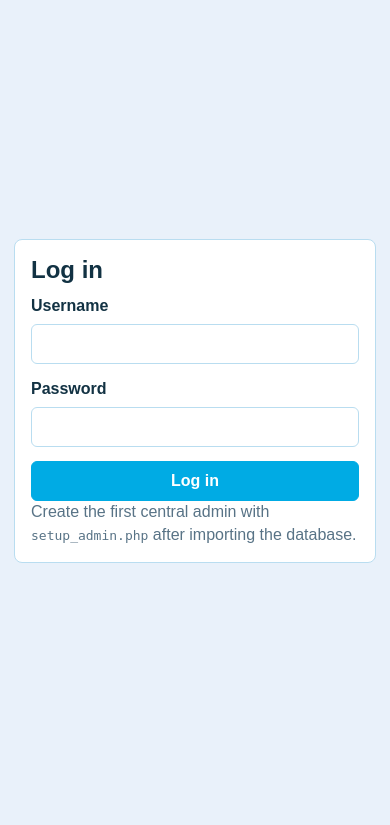
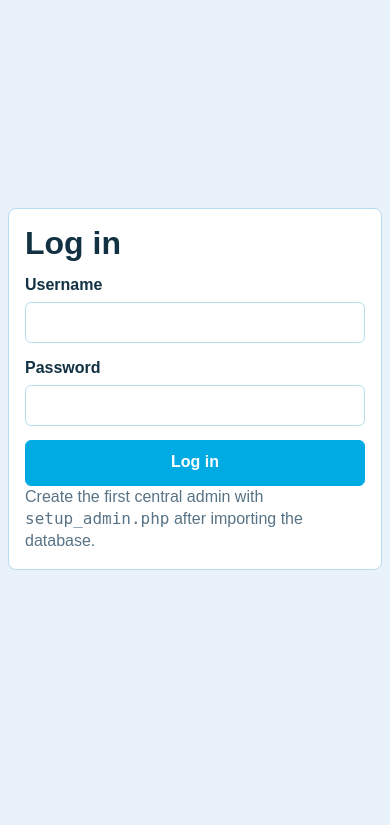
Before and after one commit to joamel01/Planning_chart, a PHP site: page /planner-en/login.php in a window 390 px wide. Shown: the top 825 px of the page. Run offline with PHP 8.4, Linux system fonts and the light colour scheme.

Commit message:
Improve mobile layout from phone screenshots

```diff
--- a/assets/app.css
+++ b/assets/app.css
@@ -19,6 +19,11 @@
 
 * {
     box-sizing: border-box;
+}
+
+html {
+    text-size-adjust: 100%;
+    -webkit-text-size-adjust: 100%;
 }
 
 body {
@@ -158,6 +163,11 @@ button:disabled {
     width: min(420px, 100%);
 }
 
+.panel {
+    overflow-x: auto;
+    -webkit-overflow-scrolling: touch;
+}
+
 .narrow-panel {
     max-width: 560px;
 }
@@ -166,6 +176,14 @@ h1,
 h2 {
     margin: 0 0 12px;
     line-height: 1.15;
+}
+
+h1 {
+    font-size: clamp(34px, 5vw, 48px);
+}
+
+h2 {
+    font-size: clamp(24px, 3vw, 34px);
 }
 
 .muted {
@@ -395,6 +413,10 @@ a:focus {
     border-collapse: collapse;
 }
 
+.planning-board.board-days-7 {
+    min-width: 820px;
+}
+
 .planning-board th,
 .planning-board td {
     border: 1px solid var(--line);
@@ -475,9 +497,28 @@ a:focus {
 }
 
 @media (max-width: 760px) {
+    .page {
+        width: min(100% - 20px, 1180px);
+        margin: 16px auto 40px;
+    }
+
+    h1 {
+        font-size: 34px;
+    }
+
+    h2 {
+        font-size: 25px;
+    }
+
+    .muted {
+        font-size: 18px;
+    }
+
     .section-head {
         align-items: stretch;
         flex-direction: column;
+        gap: 10px;
+        margin-bottom: 14px;
     }
 
     .nav,
@@ -491,10 +532,99 @@ a:focus {
 
     .stats-grid {
         grid-template-columns: repeat(2, minmax(0, 1fr));
+        gap: 8px;
+    }
+
+    .stat-card {
+        min-height: 76px;
+        padding: 12px;
+    }
+
+    .stat-card strong {
+        font-size: 26px;
     }
 
     .inline-form {
         flex-direction: column;
+    }
+
+    .flash {
+        margin-bottom: 12px;
+        padding: 10px 12px;
+        font-size: 15px;
+    }
+
+    .admin-actions {
+        gap: 8px;
+    }
+
+    .admin-action,
+    .button,
+    button,
+    .nav a,
+    .toolbar a.icon-link,
+    .toolbar button.icon-link {
+        min-height: 46px;
+    }
+
+    .data-table {
+        min-width: 640px;
+    }
+
+    .board-actions {
+        margin: -2px 0 18px;
+    }
+
+    .planning-board {
+        min-width: 560px;
+    }
+
+    .planning-board.board-days-7 {
+        min-width: 760px;
+    }
+
+    .planning-board th,
+    .planning-board td,
+    .cell-input {
+        height: 44px;
+    }
+
+    .planning-board thead th {
+        font-size: 16px;
+    }
+
+    .planning-board tbody th {
+        width: 112px;
+        padding: 0 8px;
+        font-size: 16px;
+    }
+
+    .cell-input {
+        font-size: 16px;
+    }
+}
+
+@media (max-width: 420px) {
+    .page {
+        width: min(100% - 16px, 1180px);
+        margin-top: 12px;
+    }
+
+    h1 {
+        font-size: 32px;
+    }
+
+    .muted {
+        font-size: 16px;
+    }
+
+    .nav a.icon-link,
+    .toolbar a.icon-link,
+    .toolbar button.icon-link {
+        width: 46px;
+        min-width: 46px;
+        height: 46px;
+        min-height: 46px;
     }
 }
 
--- a/board.php
+++ b/board.php
@@ -110,7 +110,7 @@ render_header('Planning Board', $user, 'board-page');
         </div>
     <?php else: ?>
         <div class="board-scroll">
-            <table class="planning-board">
+            <table class="planning-board board-days-<?= count($weekDays) ?>">
                 <thead>
                     <tr>
                         <th><?= e($weekLabel) ?></th>
```
Also changed, not shown: 1 other file.
